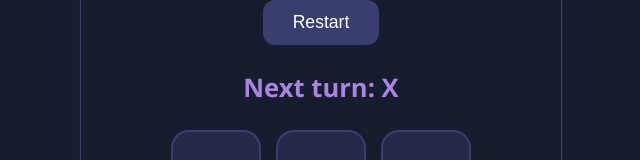
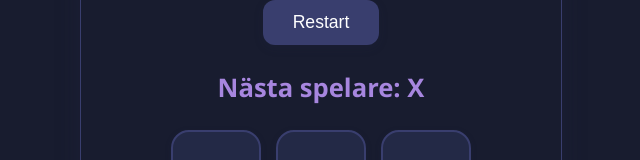
Before and after one commit to MikaelaJanssson/TicTacToe, a React (Vite) app: page / in a window 1280 px wide. Shown: the part 227-387 px from the top of the page, without its empty margins (319-959 px from the left). Built offline with nearby package versions, Linux system fonts and the light colour scheme.

Commit message:
swedish status-message

```diff
--- a/src/components/Game.tsx
+++ b/src/components/Game.tsx
@@ -47,7 +47,6 @@ export default function Game() {
     return null;
   };
 
-  // När en spelare klickar på en ruta
   const handleClick = (index: number) => {
     if (board[index] !== null || winner) return; // Stoppa om rutan är upptagen eller spelet redan är slut
     const newBoard = [...board];
@@ -71,9 +70,9 @@ export default function Game() {
   // statusmeddelande
   const statusMessage = winner
     ? winner === "Tie"
-      ? "The game ended in a tie!"
-      : `🎉 ${winner} wins! 🎉`
-    : `Next turn: ${currentPlayer}`;
+      ? "Oavgjort!"
+      : `🎉 ${winner} vinner! 🎉`
+    : `Nästa spelare: ${currentPlayer}`;
 
   return (
     // Här skickar vi vidare all speldata till våra barn-komponenter via Context
```
